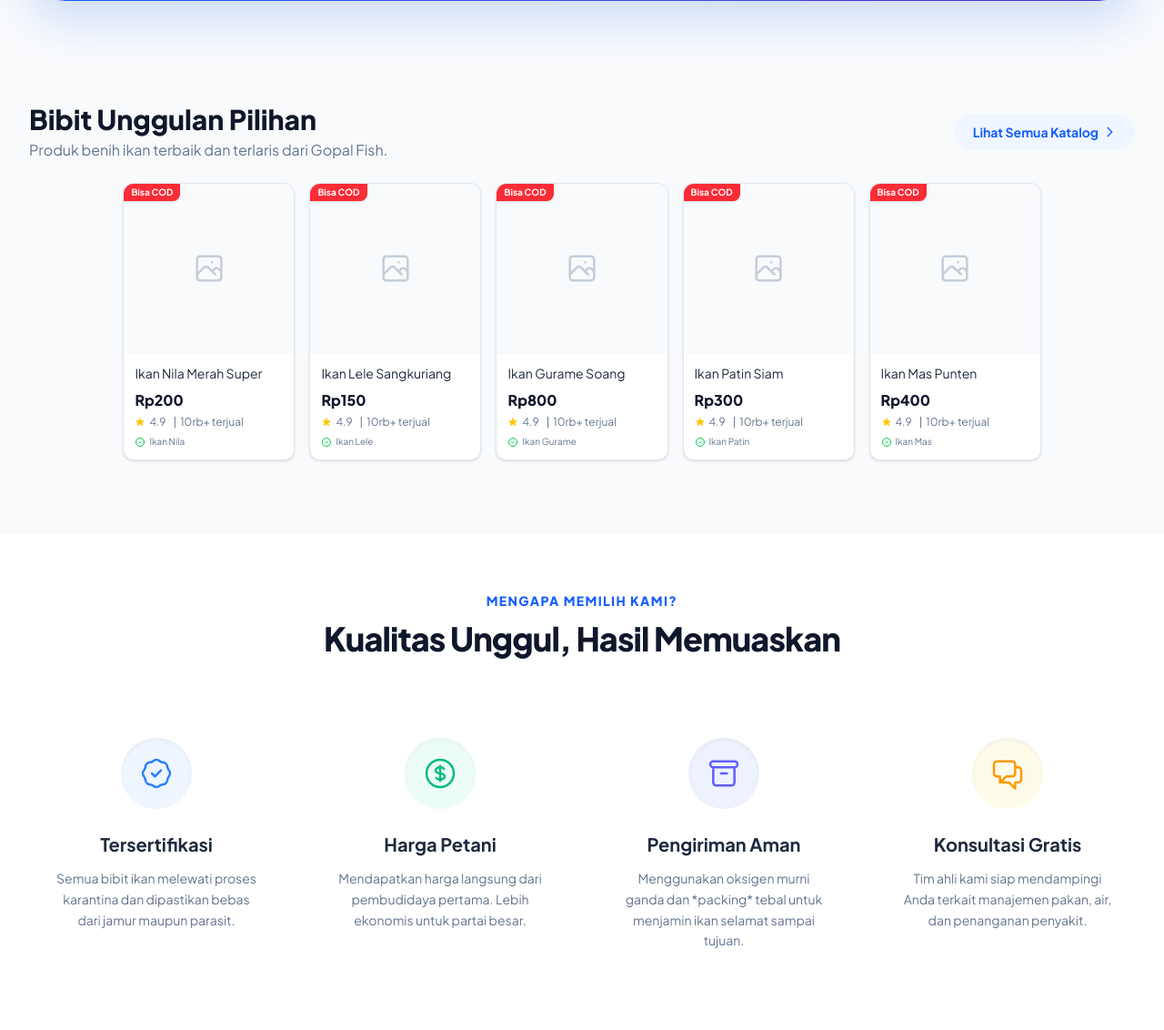
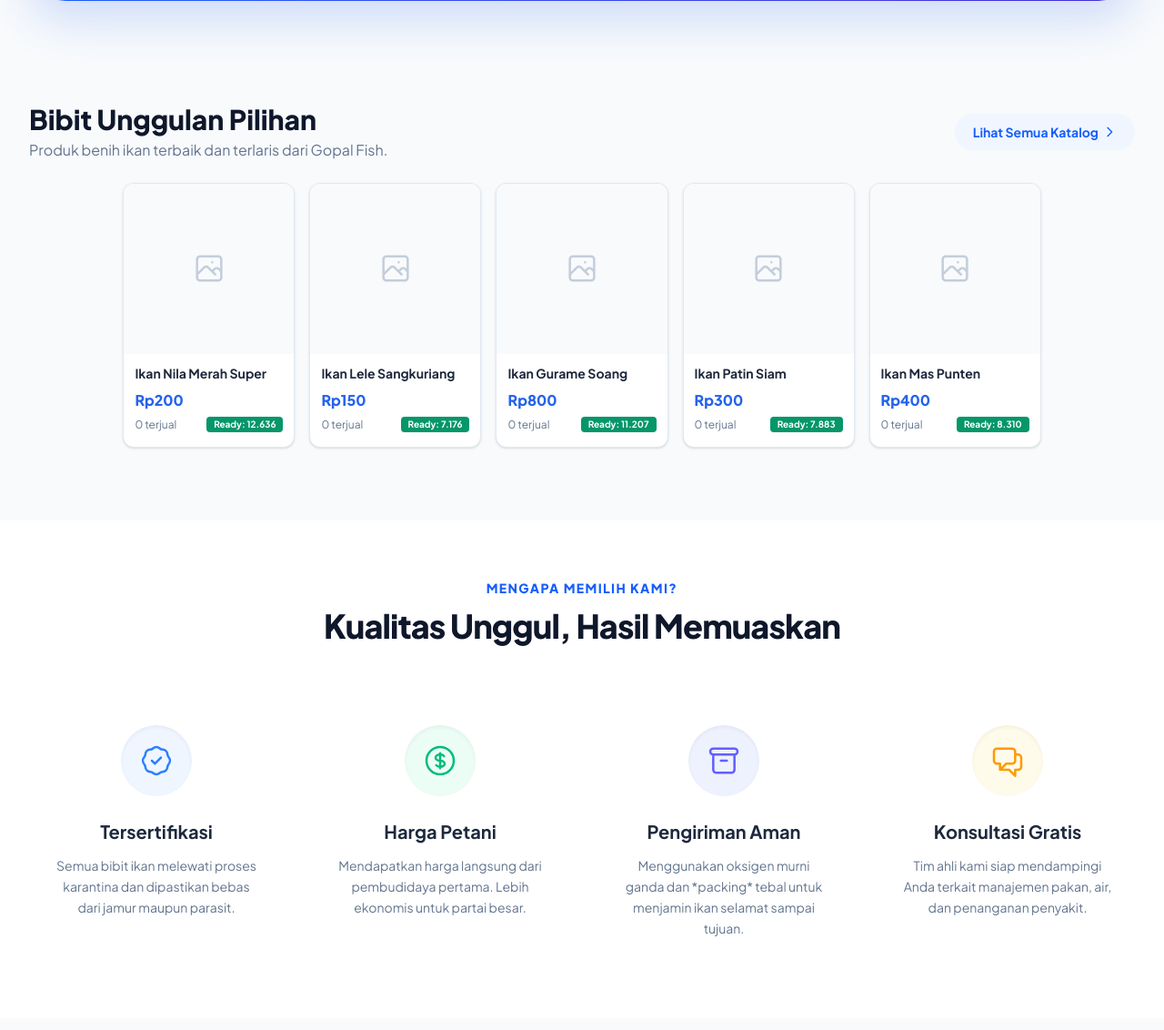
Before and after one commit to hidayaturromadhan/budidaya-bibit-ikan, a Laravel app: page / in a window 1280 px wide. Shown: the part 1226-2358 px from the top of the page at 91% size. Run offline with Laravel 12, Linux system fonts and the light colour scheme; data comes from the database, SQL or seed files in the repository; data that the repository does not hold is empty; style sheets or scripts are compiled from the project's sources.

Commit message:
update: UI dan juga finalisasi

```diff
--- a/app/Models/FishSeed.php
+++ b/app/Models/FishSeed.php
@@ -2,9 +2,24 @@
 namespace App\Models;
 use Illuminate\Database\Eloquent\Model;
 use Illuminate\Database\Eloquent\Relations\HasMany;
+use Illuminate\Database\Eloquent\Relations\HasManyThrough;
+
 class FishSeed extends Model {
     protected $fillable = ['name', 'description', 'image', 'category', 'is_active'];
+
     public function sizes(): HasMany {
         return $this->hasMany(FishSeedSize::class);
     }
+
+    public function orderItems(): HasManyThrough {
+        return $this->hasManyThrough(OrderItem::class, FishSeedSize::class);
+    }
+
+    public function getTotalSoldAttribute(): int {
+        return (int) $this->orderItems()
+            ->whereHas('order', function ($query) {
+                $query->where('status', 'selesai');
+            })
+            ->sum('order_items.quantity');
+    }
 }
--- a/resources/views/welcome.blade.php
+++ b/resources/views/welcome.blade.php
@@ -110,11 +110,16 @@
 
     <div class="flex flex-wrap justify-center gap-3 sm:gap-4">
         @forelse($fishSeeds as $seed)
-        <a href="{{ route('catalog.show', $seed) }}" class="w-[calc(50%-0.375rem)] sm:w-[calc(33.333%-0.66rem)] md:w-[calc(25%-0.75rem)] lg:w-[calc(20%-0.8rem)] xl:w-[calc(16.666%-0.85rem)] bg-white shadow-sm hover:shadow-md border border-slate-200 transition-all duration-300 rounded-xl overflow-hidden flex flex-col group relative">
+        @php
+            $totalStock = $seed->sizes->sum(function($size) { return $size->stock ? $size->stock->quantity : 0; });
+            $isOutOfStock = $totalStock <= 0;
+            $minPrice = $seed->sizes->min('price');
+        @endphp
+        <a href="{{ route('catalog.show', $seed) }}" class="w-[calc(50%-0.375rem)] sm:w-[calc(33.333%-0.66rem)] md:w-[calc(25%-0.75rem)] lg:w-[calc(20%-0.8rem)] xl:w-[calc(16.666%-0.85rem)] bg-white shadow-sm hover:shadow-md border border-slate-200 transition-all duration-300 rounded-xl overflow-hidden flex flex-col group relative" @if($isOutOfStock) style="opacity: 0.75; background-color: #f8fafc;" @endif>
             <!-- Image Area -->
             <div class="relative w-full aspect-square overflow-hidden bg-slate-50 shrink-0">
                 @if($seed->image)
-                    <img src="{{ asset('storage/' . $seed->image) }}" alt="{{ $seed->name }}" class="object-cover w-full h-full group-hover:scale-105 transition-transform duration-500" />
+                    <img src="{{ asset('storage/' . $seed->image) }}" alt="{{ $seed->name }}" class="object-cover w-full h-full {{ $isOutOfStock ? 'grayscale-[60%]' : 'group-hover:scale-105' }} transition-transform duration-500" />
                 @else
                     <div class="absolute inset-0 flex flex-col items-center justify-center text-slate-400">
                         <svg xmlns="http://www.w3.org/2000/svg" class="h-10 w-10 opacity-50" fill="none" viewBox="0 0 24 24" stroke="currentColor">
@@ -123,45 +128,32 @@
                     </div>
                 @endif
 
-                <!-- Discount/Stock Badge -->
-                @php $totalStock = $seed->sizes->sum(function($size) { return $size->stock ? $size->stock->quantity : 0; }); @endphp
-                @if($totalStock == 0)
-                    <div class="absolute top-0 left-0 bg-slate-800 text-white text-[10px] font-bold px-2 py-0.5 rounded-br-lg shadow-sm">
-                        Habis
-                    </div>
-                @elseif($totalStock > 0 && $totalStock <= 500)
-                    <div class="absolute top-0 left-0 bg-red-500 text-white text-[10px] font-bold px-2 py-0.5 rounded-br-lg shadow-sm animate-pulse">
-                        Sisa {{ $totalStock }}
-                    </div>
-                @else
-                    <div class="absolute top-0 left-0 bg-red-500 text-white text-[10px] font-bold px-2 py-0.5 rounded-br-lg shadow-sm">
-                        Bisa COD
+                <!-- Centered Out of Stock Overlay -->
+                @if($isOutOfStock)
+                    <div class="absolute inset-0 flex items-center justify-center z-10" style="background-color: rgba(15, 23, 42, 0.6); backdrop-filter: blur(1px);">
+                        <span class="text-xs sm:text-sm font-black px-4 py-1.5 rounded-full shadow-xl uppercase tracking-wider" style="background-color: #dc2626; color: #ffffff; border: 2px solid #ffffff; letter-spacing: 0.08em; box-shadow: 0 4px 14px rgba(0,0,0,0.4);">
+                            HABIS
+                        </span>
                     </div>
                 @endif
             </div>
 
             <!-- Content Area -->
             <div class="p-2 sm:p-3 flex flex-col flex-grow">
-                <h3 class="text-xs sm:text-sm text-slate-800 line-clamp-2 leading-snug mb-1">{{ $seed->name }}</h3>
+                <h3 class="text-xs sm:text-sm font-bold text-slate-800 line-clamp-2 leading-snug mb-1 group-hover:text-blue-600 transition-colors">{{ $seed->name }}</h3>
 
-                @php
-                    $minPrice = $seed->sizes->min('price');
-                @endphp
                 <div class="mt-auto pt-1">
-                    <span class="text-sm sm:text-base font-extrabold text-slate-900 block mb-1">
+                    <span class="text-sm sm:text-base font-black block mb-1.5" style="color: #2563eb;">
                         Rp{{ number_format($minPrice ?? 0, 0, ',', '.') }}
                     </span>
 
-                    <div class="flex items-center text-[10px] sm:text-xs text-slate-500 mb-1.5">
-                        <svg xmlns="http://www.w3.org/2000/svg" class="h-3 w-3 text-yellow-400 mr-1 shrink-0 fill-current" viewBox="0 0 20 20"><path d="M9.049 2.927c.3-.921 1.603-.921 1.902 0l1.07 3.292a1 1 0 00.95.69h3.462c.969 0 1.371 1.24.588 1.81l-2.8 2.034a1 1 0 00-.364 1.118l1.07 3.292c.3.921-.755 1.688-1.54 1.118l-2.8-2.034a1 1 0 00-1.175 0l-2.8 2.034c-.784.57-1.838-.197-1.539-1.118l1.07-3.292a1 1 0 00-.364-1.118L2.98 8.72c-.783-.57-.38-1.81.588-1.81h3.461a1 1 0 00.951-.69l1.07-3.292z"/></svg>
-                        <span class="mr-1">4.9</span>
-                        <span class="mx-1">|</span>
-                        <span class="truncate">10rb+ terjual</span>
-                    </div>
-
-                    <div class="flex items-center text-[10px] text-slate-500">
-                        <svg xmlns="http://www.w3.org/2000/svg" class="h-3 w-3 mr-1 text-green-500 shrink-0" fill="none" viewBox="0 0 24 24" stroke="currentColor"><path stroke-linecap="round" stroke-linejoin="round" stroke-width="2" d="M9 12l2 2 4-4m6 2a9 9 0 11-18 0 9 9 0 0118 0z" /></svg>
-                        <span class="truncate">{{ $seed->category ?? 'Umum' }}</span>
+                    <div class="flex items-center justify-between text-[10px] sm:text-xs mb-1 gap-1">
+                        <span class="text-slate-500 truncate">{{ number_format($seed->total_sold, 0, ',', '.') }} terjual</span>
+                        @if($isOutOfStock)
+                            <span class="inline-flex items-center text-[10px] font-bold px-2 py-0.5 rounded shadow-xs shrink-0" style="background-color: #dc2626; color: #ffffff;">Habis</span>
+                        @else
+                            <span class="inline-flex items-center text-[10px] font-bold px-2 py-0.5 rounded shadow-xs shrink-0" style="background-color: #059669; color: #ffffff;">Ready: {{ number_format($totalStock, 0, ',', '.') }}</span>
+                        @endif
                     </div>
                 </div>
             </div>
```
Also changed, not shown: resources/views/catalog/index.blade.php (+25 -28 lines), resources/views/catalog/show.blade.php (+22 -8 lines).
